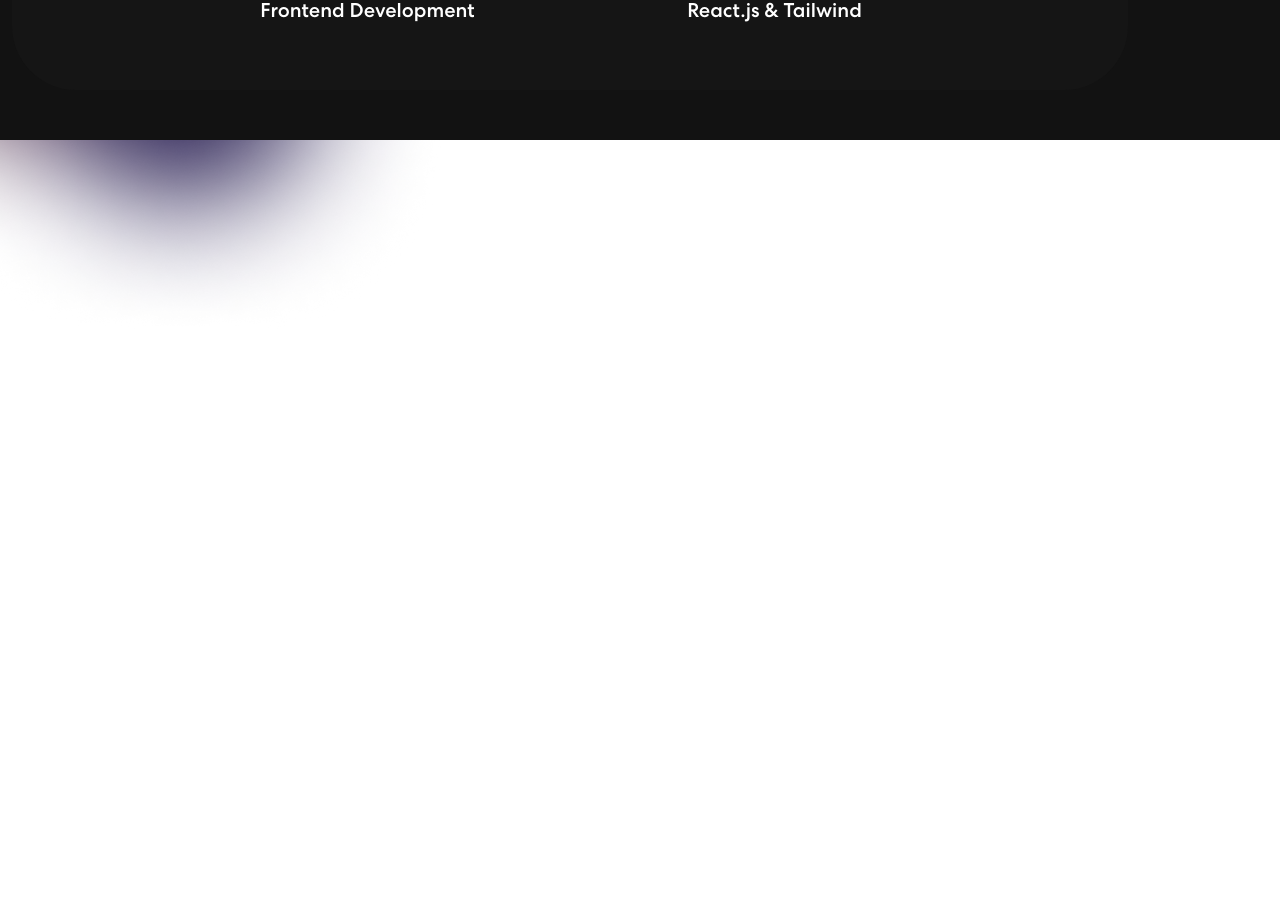
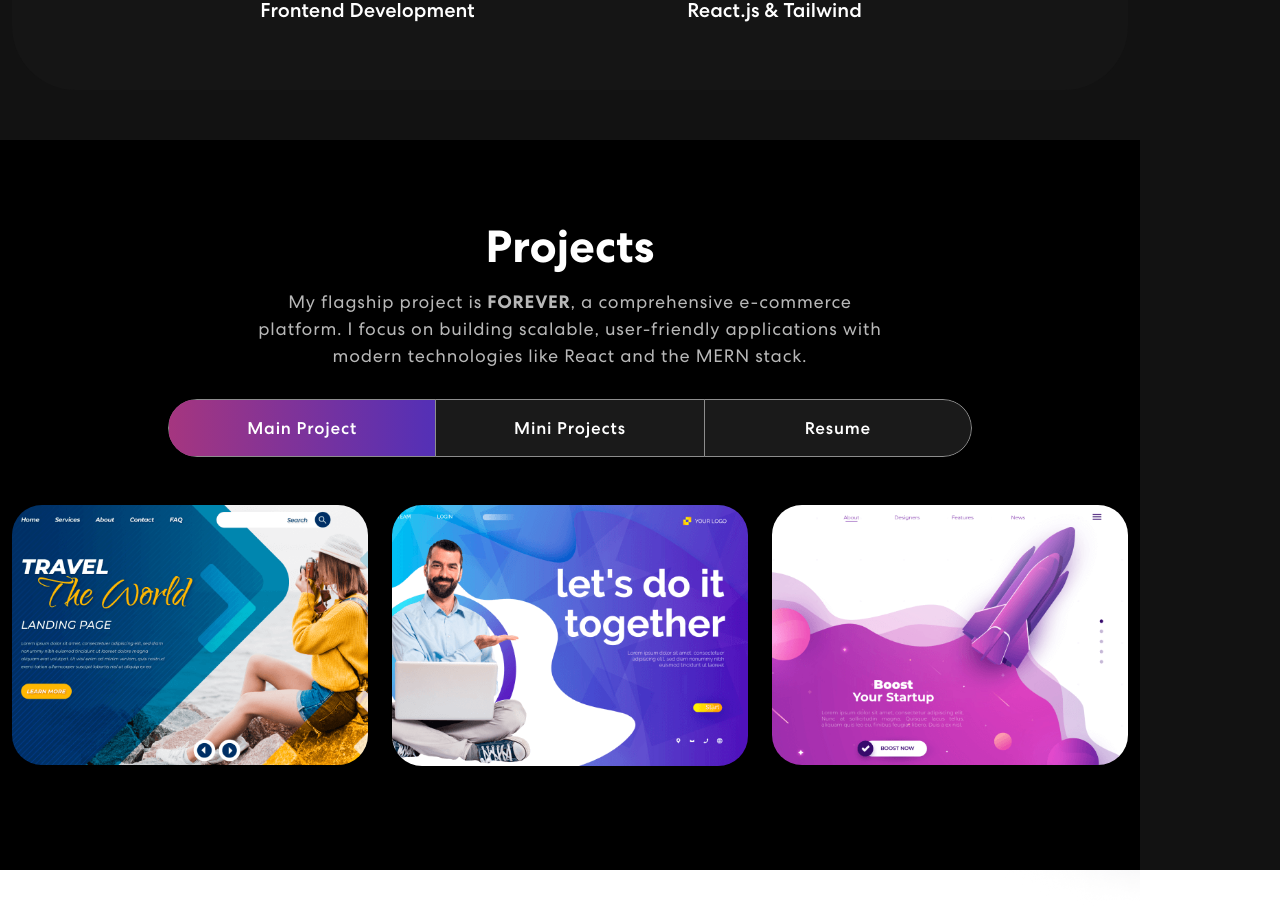
Before and after one commit to NaveenRay1/Personal-Portfolio, a React (Vite) app: page / in a window 1280 px wide. Shown: the part 1271-2180 px from the top of the page. Before the commit the page ends 1615 px from the top, so only its background shows below. Built offline with nearby package versions, Linux system fonts and the light colour scheme.

Commit message:
added projects components

```diff
--- a/src/App.jsx
+++ b/src/App.jsx
@@ -3,6 +3,7 @@ import 'bootstrap/dist/css/bootstrap.min.css';
 import { NavBar } from "./components/NavBar";
 import { Banner } from './components/Banner';
 import { Skills } from './components/Skills';
+import { Projects } from './components/Projects';
 
 
 function App() {
@@ -11,6 +12,7 @@ function App() {
       <NavBar />
       <Banner/>
       <Skills/>
+      <Projects/>
     </div>
   );
 }
--- /dev/null
+++ b/src/components/ProjectCard.jsx
@@ -0,0 +1,15 @@
+import { Col } from "react-bootstrap";
+
+export const ProjectCard = ({ title, description, imgUrl }) => {
+  return (
+    <Col size={12} sm={6} md={4}>
+      <div className="proj-imgbx">
+        <img src={imgUrl} alt={title} />
+        <div className="proj-txtx">
+          <h4>{title}</h4>
+          <span>{description}</span>
+        </div>
+      </div>
+    </Col>
+  )
+}
--- /dev/null
+++ b/src/components/Projects.jsx
@@ -0,0 +1,83 @@
+import { Container, Row, Col, Tab, Nav } from "react-bootstrap";
+import { ProjectCard } from "./ProjectCard";
+import projImg1 from "../assets/img/project-img1.png";
+import projImg2 from "../assets/img/project-img2.png";
+import projImg3 from "../assets/img/project-img3.png";
+import colorSharp2 from "../assets/img/color-sharp2.png";
+import 'animate.css';
+import TrackVisibility from 'react-on-screen';
+
+export const Projects = () => {
+
+  const projects = [
+    {
+      title: "FOREVER",
+      description: "Full Stack E-commerce Platform",
+      imgUrl: projImg1, // We will replace this with a screenshot of FOREVER later
+    },
+    {
+      title: "Upcoming Project",
+      description: "Currently in Development",
+      imgUrl: projImg2,
+    },
+    {
+      title: "Upcoming Project",
+      description: "Future Innovation",
+      imgUrl: projImg3,
+    },
+  ];
+
+  return (
+    <section className="project" id="projects">
+      <Container>
+        <Row>
+          <Col size={12}>
+            <TrackVisibility>
+              {({ isVisible }) =>
+              <div className={isVisible ? "animate__animated animate__fadeIn": ""}>
+                <h2>Projects</h2>
+                <p>My flagship project is <b>FOREVER</b>, a comprehensive e-commerce platform. I focus on building scalable, user-friendly applications with modern technologies like React and the MERN stack.</p>
+                <Tab.Container id="projects-tabs" defaultActiveKey="first">
+                  <Nav variant="pills" className="nav-pills mb-5 justify-content-center align-items-center" id="pills-tab">
+                    <Nav.Item>
+                      <Nav.Link eventKey="first">Main Project</Nav.Link>
+                    </Nav.Item>
+                    <Nav.Item>
+                      <Nav.Link eventKey="second">Mini Projects</Nav.Link>
+                    </Nav.Item>
+                    <Nav.Item>
+                      <Nav.Link eventKey="third">Resume</Nav.Link>
+                    </Nav.Item>
+                  </Nav>
+                  <Tab.Content id="slideInUp" className={isVisible ? "animate__animated animate__slideInUp" : ""}>
+                    <Tab.Pane eventKey="first">
+                      <Row>
+                        {
+                          projects.map((project, index) => {
+                            return (
+                              <ProjectCard
+                                key={index}
+                                {...project}
+                                />
+                            )
+                          })
+                        }
+                      </Row>
+                    </Tab.Pane>
+                    <Tab.Pane eventKey="second">
+                      <p>I also build smaller clones and tools to practice specific libraries. Check out my GitHub for my UI experiments and smaller tools.</p>
+                    </Tab.Pane>
+                    <Tab.Pane eventKey="third">
+                      <p>My Resume detailing my B.Tech (2026) coursework and technical skills will be available for download here.</p>
+                    </Tab.Pane>
+                  </Tab.Content>
+                </Tab.Container>
+              </div>}
+            </TrackVisibility>
+          </Col>
+        </Row>
+      </Container>
+      <img className="background-image-right" src={colorSharp2} alt="bg-shape"></img>
+    </section>
+  )
+}
```
